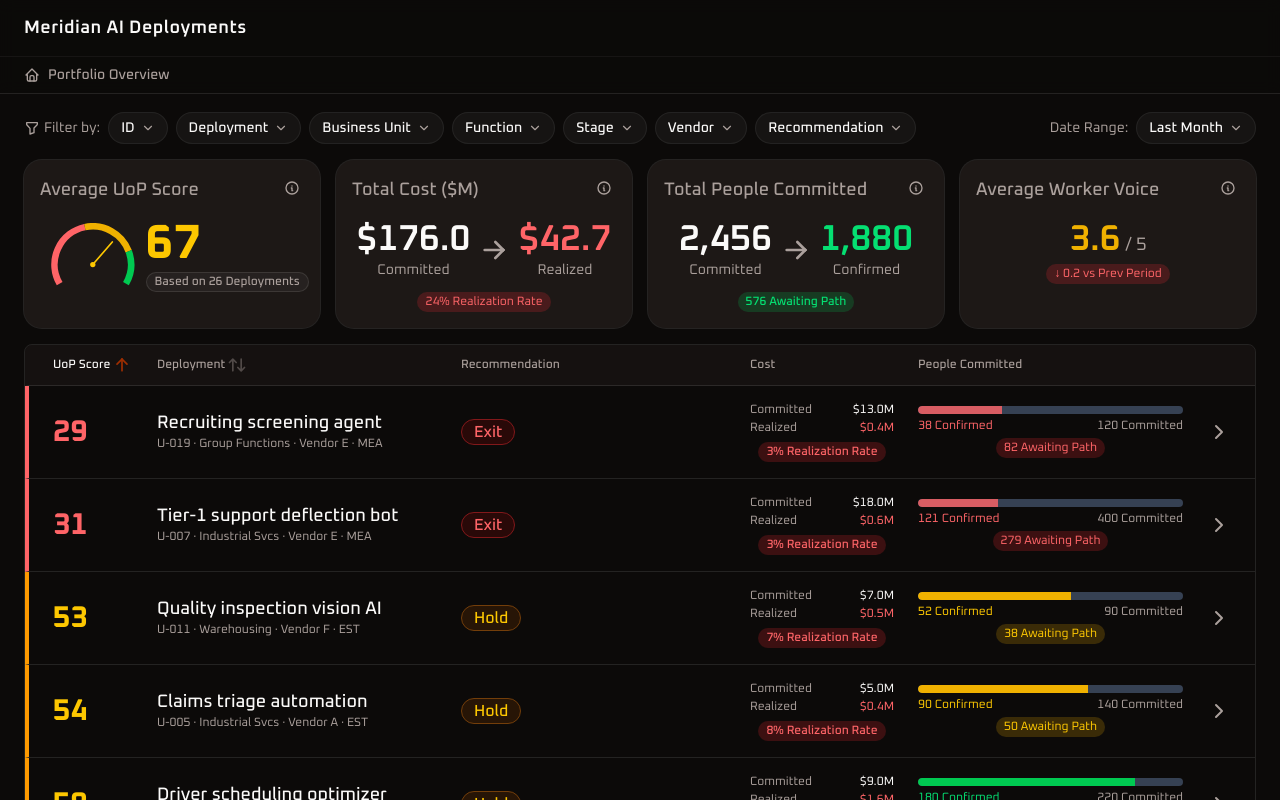
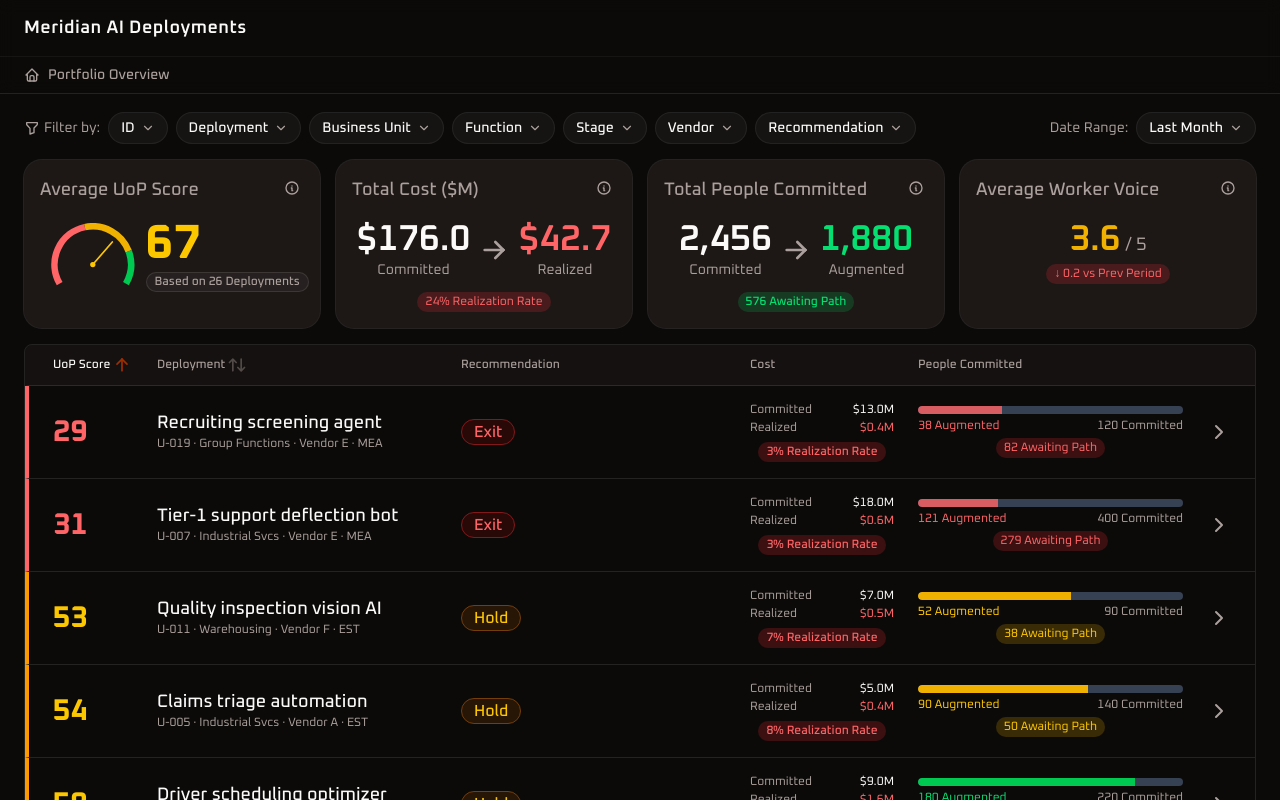
Before and after one commit to jrfabito/rpotent, a Next.js app: page / in a window 1280 px wide. Shown: the top 800 px of the page. Built offline with nearby package versions, Linux system fonts and the light colour scheme.

Commit message:
text tweaks & data tweak

```diff
--- a/components/custom/deployment-summary.tsx
+++ b/components/custom/deployment-summary.tsx
@@ -141,7 +141,7 @@ export function DeploymentSummary({ item }: DeploymentSummaryProps) {
             fromValue={item.peopleCommitted.toLocaleString()}
             fromLabel="Committed"
             toValue={item.peopleAugmented.toLocaleString()}
-            toLabel="Confirmed"
+            toLabel="Augmented"
             toClassName={pctColorClass(peoplePct)}
             badge={
               <span className={cn("rounded-full px-2 py-0.5 text-xs font-medium", pctPillClass(peoplePct))}>
--- a/components/custom/portfolio-list.tsx
+++ b/components/custom/portfolio-list.tsx
@@ -146,7 +146,7 @@ function RedeploymentBar({ augmented, committed }: { augmented: number; committe
         <div className={cn("absolute inset-y-0 left-0 rounded-l-full", redeployFillClass(pct))} style={{ width: `${Math.min(pct, 100)}%` }} />
       </div>
       <div className="flex justify-between text-xs tabular-nums">
-        <span className={pctColorClass(pct)}>{augmented.toLocaleString()} Confirmed</span>
+        <span className={pctColorClass(pct)}>{augmented.toLocaleString()} Augmented</span>
         <span className="text-muted-foreground">{committed.toLocaleString()} Committed</span>
       </div>
       <div className="flex justify-center">
--- a/components/custom/portfolio-summary.tsx
+++ b/components/custom/portfolio-summary.tsx
@@ -237,7 +237,7 @@ export function PortfolioSummary({ data }: PortfolioSummaryProps) {
             fromValue={totalPeopleCommitted.toLocaleString()}
             fromLabel="Committed"
             toValue={totalPeopleAugmented.toLocaleString()}
-            toLabel="Confirmed"
+            toLabel="Augmented"
             toClassName={peopleAugmentedColor}
             badge={
               <span className={cn("rounded-full px-2 py-0.5 text-xs font-medium", peoplePillCls)}>
--- a/components/custom/portfolio-table.tsx
+++ b/components/custom/portfolio-table.tsx
@@ -68,7 +68,7 @@ export function PortfolioTable({ data }: PortfolioTableProps) {
             <TableHead className="whitespace-nowrap text-right">Realized $ (M)</TableHead>
             <TableHead className="whitespace-nowrap text-right">Realized %</TableHead>
             <TableHead className="whitespace-nowrap text-right">People Committed</TableHead>
-            <TableHead className="whitespace-nowrap text-right">People Confirmed</TableHead>
+            <TableHead className="whitespace-nowrap text-right">People Augmented</TableHead>
             <TableHead className="whitespace-nowrap text-right">Augment Δ%</TableHead>
             <TableHead className="whitespace-nowrap text-right">Reskill Committed</TableHead>
             <TableHead className="whitespace-nowrap text-right">Reskill Done</TableHead>
```
